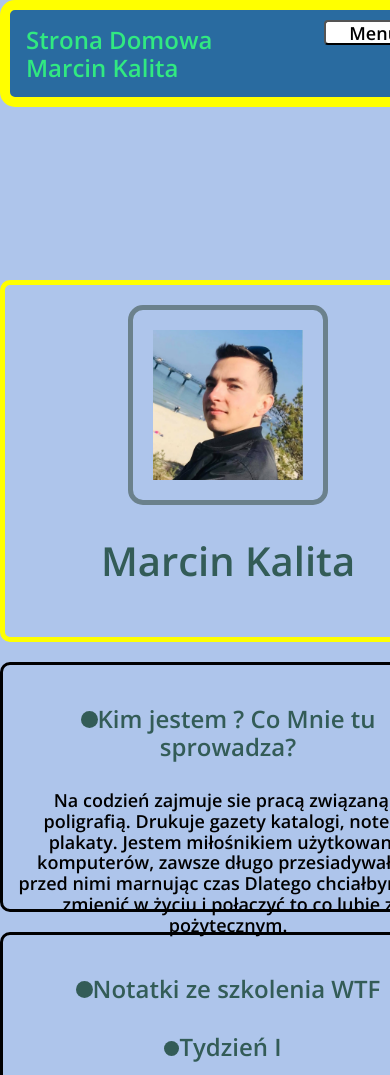
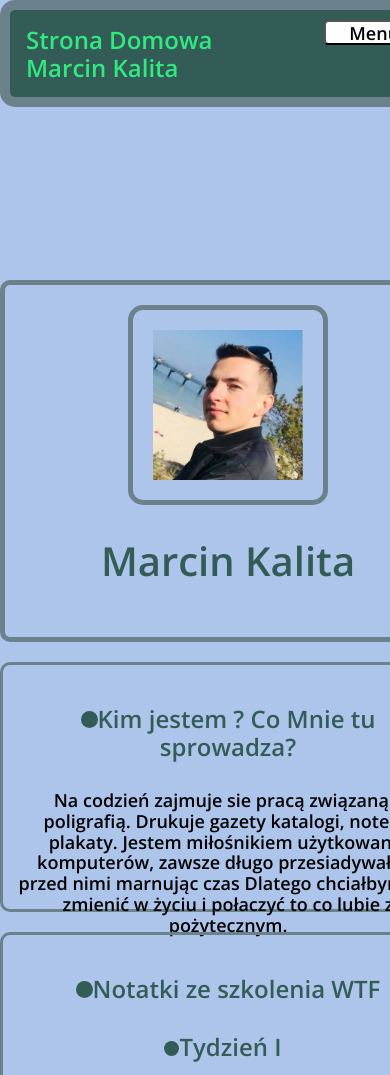
Before and after one commit to Marcin-Kalita/webpack, a website built with webpack: page src/pages/index.html in a window 390 px wide. Shown: the top 1075 px of the page. Built offline with nearby package versions, Linux system fonts and the light colour scheme.

Commit message:
style-mediaqueres

```diff
--- a/src/scss/main.scss
+++ b/src/scss/main.scss
@@ -248,7 +248,7 @@ li {
     width: 456px;
     margin: 10px 0px 10px 0px;
     padding: 20px;
-    border: solid 5px yellow;
+    border: solid 5px #6B818C;
     border-radius: 10px;
     font-size: xxx-large;
     font-family: 'Open Sans', sans-serif;
@@ -262,9 +262,9 @@ li {
     width: 900px;
     position: fixed;
     top: 0px;
-    background-color: rgb(41, 107, 160);
+    background-color: #335C57;
     padding: 16px;
-    border: 10px solid yellow;
+    border: 10px solid #6B818C;
     border-radius: 15px;
     display: flex;
     flex-direction: column-reverse;
@@ -281,7 +281,7 @@ li {
   }
   &__links {
     font-family: 'Open Sans', sans-serif;
-    color: #000000;
+    color: #31E981;
     font-size: large;
     margin-top: 5px;
     max-width: 120px;
@@ -290,7 +290,7 @@ li {
   .item {
     padding: 10px;
     width: 100vh;
-    background-color: rgb(113, 146, 206);
+    background-color: #002919;
     max-width: 250px;
     border: 4px solid;
     border-radius: 20px;
@@ -308,7 +308,7 @@ li {
     box-sizing: border-box;
     margin: 10px 0px 10px 0px;
     padding: 10px;
-    border: solid black;
+    border: solid #6B818C;
     border-radius: 10px;
     &__content-aside {
         height: 250px;
@@ -316,7 +316,7 @@ li {
         box-sizing: border-box;
         margin: 10px 0px 10px 0px;
         padding: 10px;
-        border: solid black;
+        border: solid #6B818C;
         border-radius: 10px;
       }
   }
```
